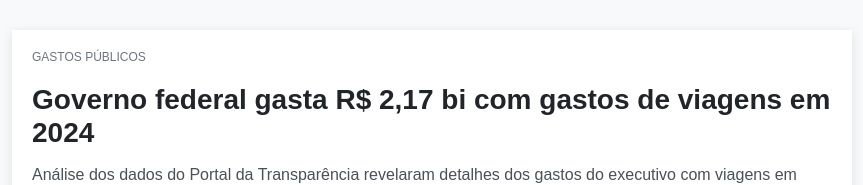
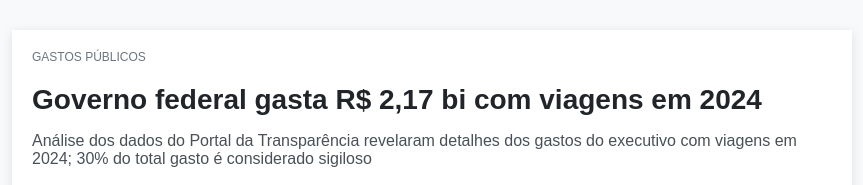
Before and after one commit to tfdionisio/Trabalho-FInal-Design-II-C-digo-Python, a plain HTML site: page index.html in a window 1280 px wide. Shown: the top 185 px of the page, without its empty margins (208-1071 px from the left). Drawn offline with Linux system fonts and the light colour scheme.

Commit message:
Update index.html

```diff
--- a/index.html
+++ b/index.html
@@ -137,7 +137,7 @@
   <div class="container">
     <header>
       <div class="section-title">Gastos Públicos</div>
-      <h1>Governo federal gasta R$ 2,17 bi com gastos de viagens em 2024</h1>
+      <h1>Governo federal gasta R$ 2,17 bi com viagens em 2024</h1>
       <h3>Análise dos dados do Portal da Transparência revelaram detalhes dos gastos do executivo com viagens em 2024; 30% do total gasto é considerado sigiloso</h3>
       <div class="meta-info">
         15.jan.2025<br>
```
